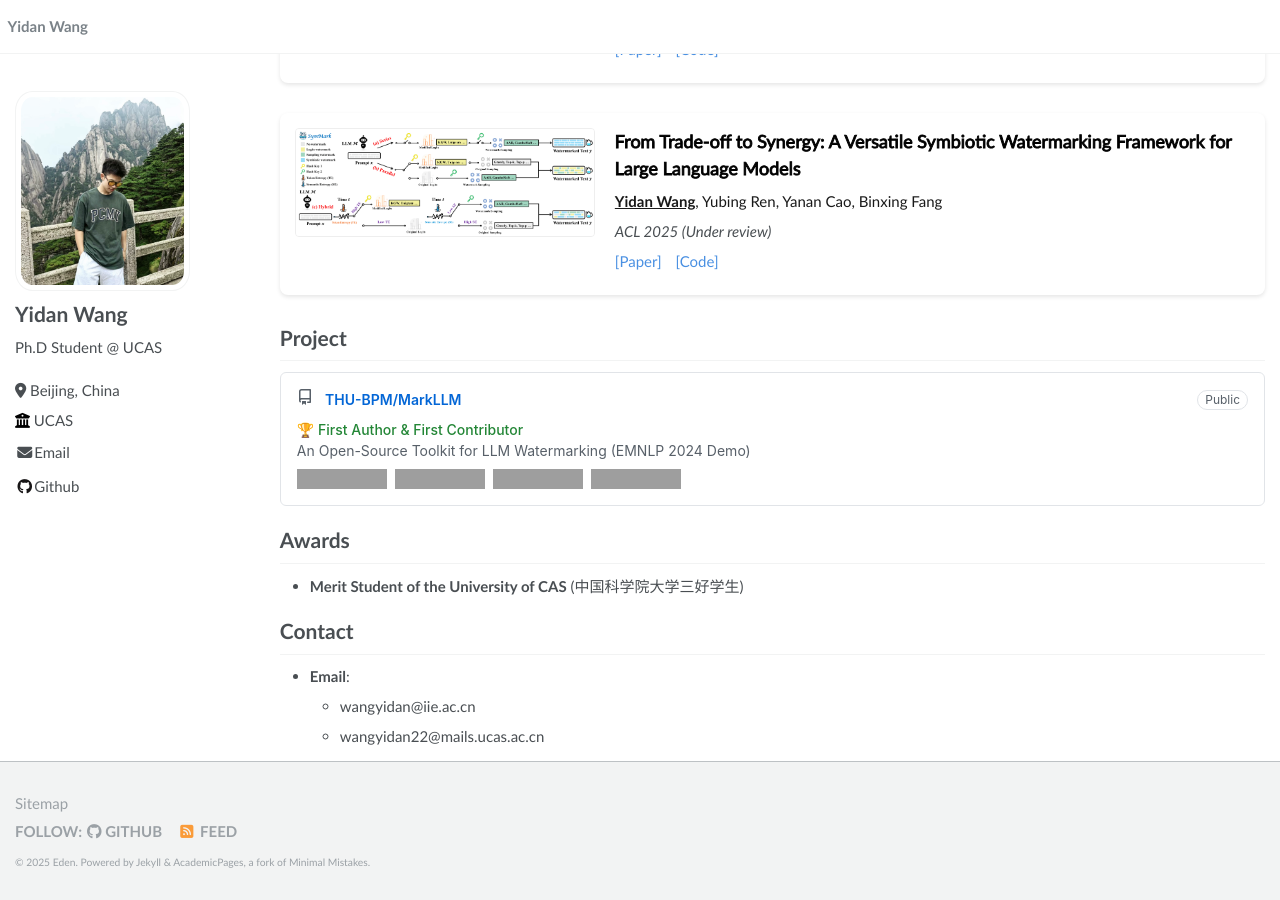
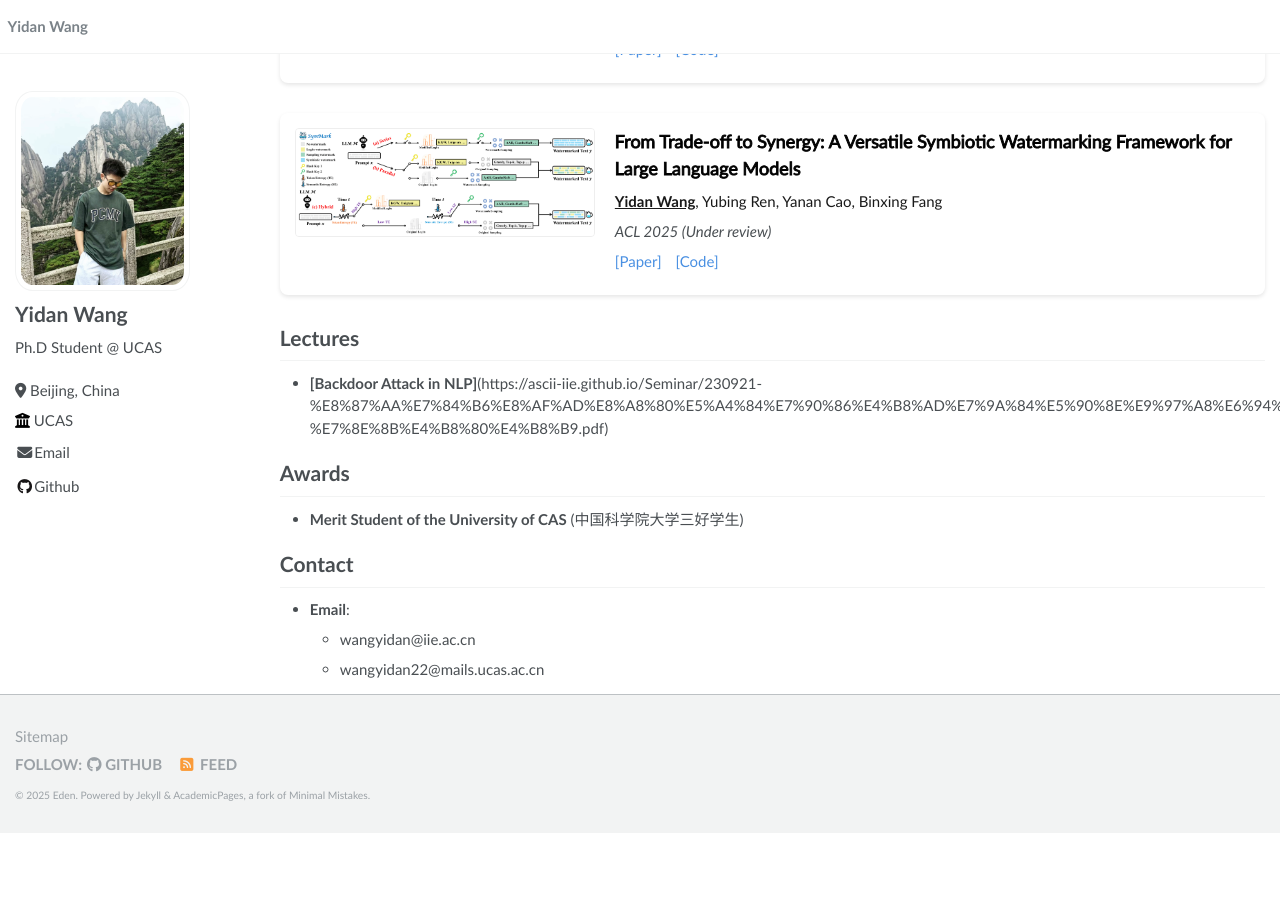
Before and after one commit to redwyd/redwyd.github.io, a Jekyll site: the page built from _pages/about.md, in a window 1280 px wide and 900 px high, scrolled down 749 px. Built offline with Jekyll 4.4.1, drawn with Linux system fonts in a browser that asks for light colours; after the commit the page ends 1582 px from its top, so only the background shows below that; some of the changed text lies outside the part shown; grey boxes are pictures that could not be loaded.

Commit message:
Update about.md

```diff
--- a/_pages/about.md
+++ b/_pages/about.md
@@ -64,55 +64,9 @@ Open to collaboration and happy to discuss any shared interests！
 </div>
 </div>
 
-# Project
-<div style="display: flex; flex-direction: column; gap: 20px;">
-    <!-- MarkLLM Card -->
-    <div style="
-        border: 1px solid #e1e4e8;
-        border-radius: 6px;
-        padding: 16px;
-        font-family: -apple-system,BlinkMacSystemFont,Segoe UI,Helvetica,Arial,sans-serif;
-        background-color: #fff;
-    ">
-        <div style="display: flex; justify-content: space-between; align-items: center;">
-            <div>
-                <svg height="16" viewBox="0 0 16 16" version="1.1" width="16">
-                    <path fill-rule="evenodd" d="M2 2.5A2.5 2.5 0 014.5 0h8.75a.75.75 0 01.75.75v12.5a.75.75 0 01-.75.75h-2.5a.75.75 0 110-1.5h1.75v-2h-8a1 1 0 00-.714 1.7.75.75 0 01-1.072 1.05A2.495 2.495 0 012 11.5v-9zm10.5-1V9h-8c-.356 0-.694.074-1 .208V2.5a1 1 0 011-1h8zM5 12.25v3.25a.25.25 0 00.4.2l1.45-1.087a.25.25 0 01.3 0L8.6 15.7a.25.25 0 00.4-.2v-3.25a.25.25 0 00-.25-.25h-3.5a.25.25 0 00-.25.25z" fill="#586069"></path>
-                </svg>
-                <a href="https://github.com/THU-BPM/MarkLLM" style="
-                    color: #0366d6;
-                    text-decoration: none;
-                    font-weight: 600;
-                    font-size: 14px;
-                    margin-left: 8px;
-                ">THU-BPM/MarkLLM</a>
-            </div>
-            <div style="
-                border: 1px solid #e1e4e8;
-                border-radius: 20px;
-                padding: 0 7px;
-                font-size: 12px;
-                color: #586069;
-            ">Public</div>
-        </div>
-        <p style="
-            font-size: 14px;
-            color: #586069;
-            margin: 8px 0;
-        "><span style="color: #238636; font-weight: 500;">🏆 First Author & First Contributor</span><br> An Open-Source Toolkit for LLM Watermarking (EMNLP 2024 Demo)
-        </p>
-        <div style="display: flex; align-items: center; margin-top: 8px; gap: 8px;">
-            <!-- Language -->
-            <img src="https://img.shields.io/github/languages/top/THU-BPM/MarkLLM?style=flat-square" alt="Language">
-            <!-- Stars -->
-            <img src="https://img.shields.io/github/stars/THU-BPM/MarkLLM?style=flat-square" alt="Stars">
-            <!-- Forks -->
-            <img src="https://img.shields.io/github/forks/THU-BPM/MarkLLM?style=flat-square" alt="Forks">
-            <!-- Last Commit -->
-            <img src="https://img.shields.io/github/last-commit/THU-BPM/MarkLLM?style=flat-square" alt="Last Commit">
-        </div>
-    </div>
-</div>
+# Lectures
+
+- **[Backdoor Attack in NLP]**(https://ascii-iie.github.io/Seminar/230921-%E8%87%AA%E7%84%B6%E8%AF%AD%E8%A8%80%E5%A4%84%E7%90%86%E4%B8%AD%E7%9A%84%E5%90%8E%E9%97%A8%E6%94%BB%E5%87%BB-%E7%8E%8B%E4%B8%80%E4%B8%B9.pdf)
 
 # Awards
 - **Merit Student of the University of CAS** (中国科学院大学三好学生)
```
Also changed, not shown: other parts of _pages/about.md (+1 -1 lines).
